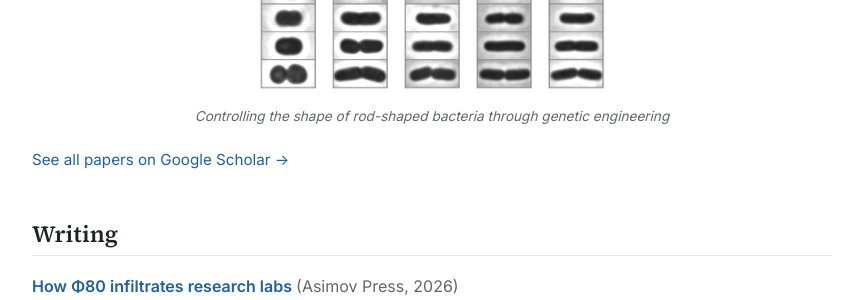
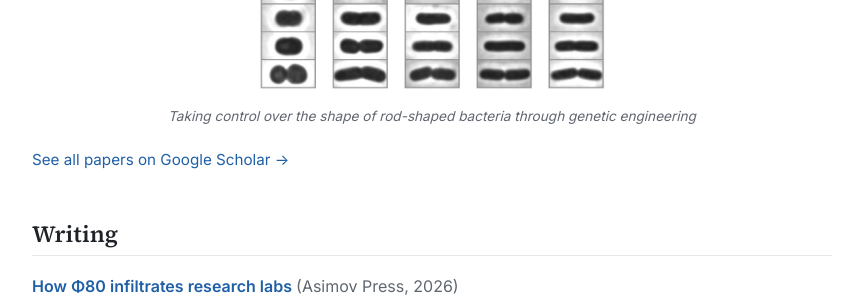
Before and after one commit to Antovigo/Antovigo.github.io, a Jekyll site: the page built from index.html, in a window 1280 px wide and 900 px high, scrolled down 2290 px. Shown: the part 152-452 px from the top of the window, without its empty margins (208-1063 px from the left). Built offline with Jekyll 4.4.1, drawn with Linux system fonts in a browser that asks for light colours.

Commit message:
Restore 'Taking control over' in dCas9 caption
Co-Authored-By: Claude Opus 5.5 <noreply@anthropic.com>

```diff
--- a/_data/publications.yml
+++ b/_data/publications.yml
@@ -67,4 +67,4 @@
   image: tuning-dcas9.png
   image_height: 220
   image_alt: Microscopy of bacteria with shapes ranging from round to long rods
-  caption: Controlling the shape of rod-shaped bacteria through genetic engineering
+  caption: Taking control over the shape of rod-shaped bacteria through genetic engineering
```
